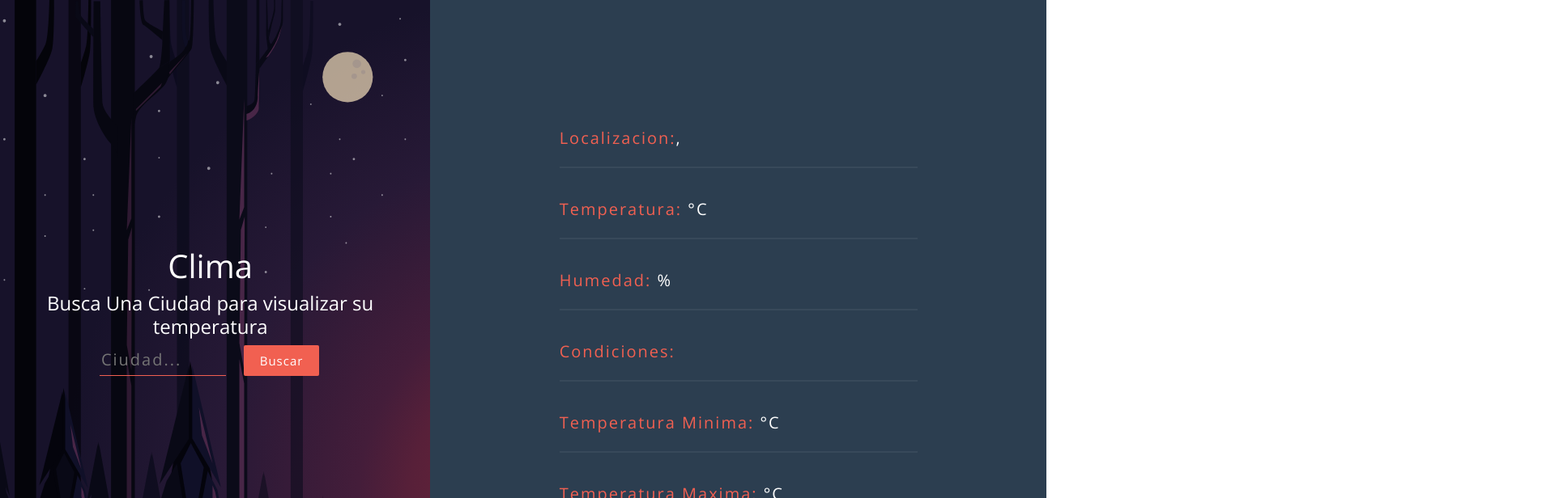
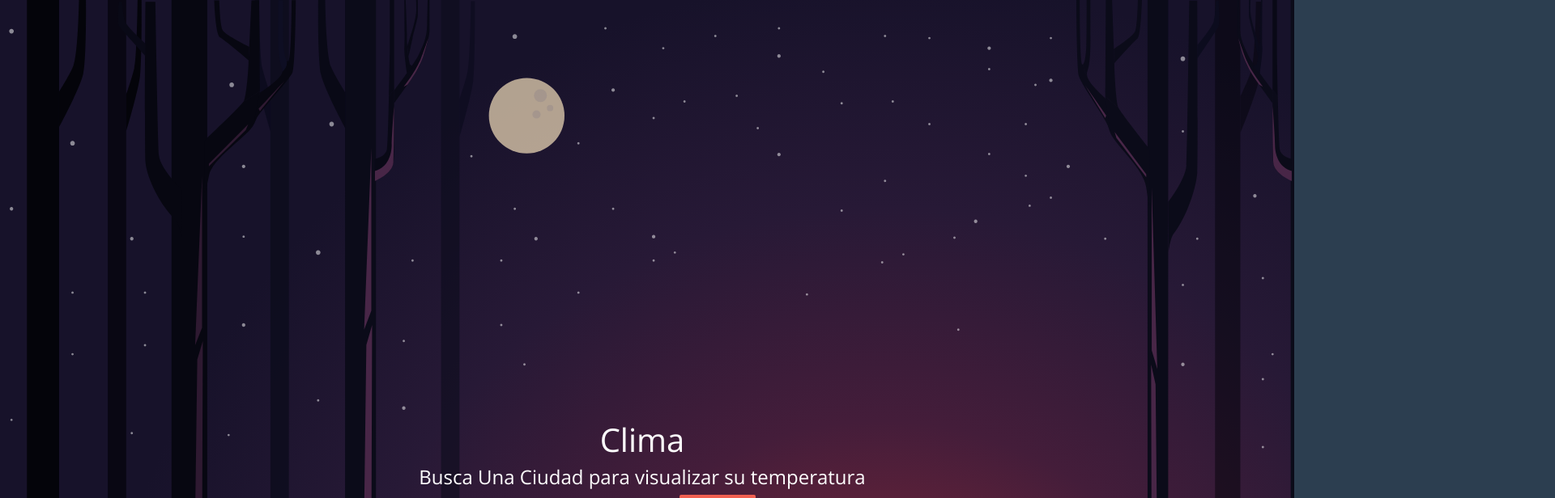
Before and after one commit to JavierLoera/App-clima-, a React (Create React App) app: page / in a window 1280 px wide. Shown: the top 616 px of the page at 81% size, 1920 px wide, since content can reach past the window. Built offline with nearby package versions, Linux system fonts and the light colour scheme; no server answers.

Commit message:
Update App.css

```diff
--- a/src/App.css
+++ b/src/App.css
@@ -46,7 +46,7 @@ body {
 	font-weight: 200;
 }
 
-@media (max-width: 765px) and (orientation: landscape) {
+@media (max-width: 765px){
 	body {
 		width: 97vw;
 	}
@@ -71,3 +71,29 @@ body {
 		font-weight: 40;
 	}
 }
+
+@media (orientation: landscape){
+body {
+		width: 300vw;
+	}
+	.contenedor-principal {
+		height: 150vh;
+	}
+
+	.contenedor-datos {
+		height: 150vh;
+	}
+	.contenedor_datos__info {
+		width: 80vw;
+		font-size: 15px;
+		font-weight: 50;
+	}
+
+	.datos__titulo {
+		padding: 10px 0 10px 0;
+		font-weight: 40;
+	}
+	.datos__valor {
+		font-weight: 40;
+	}
+}
```
